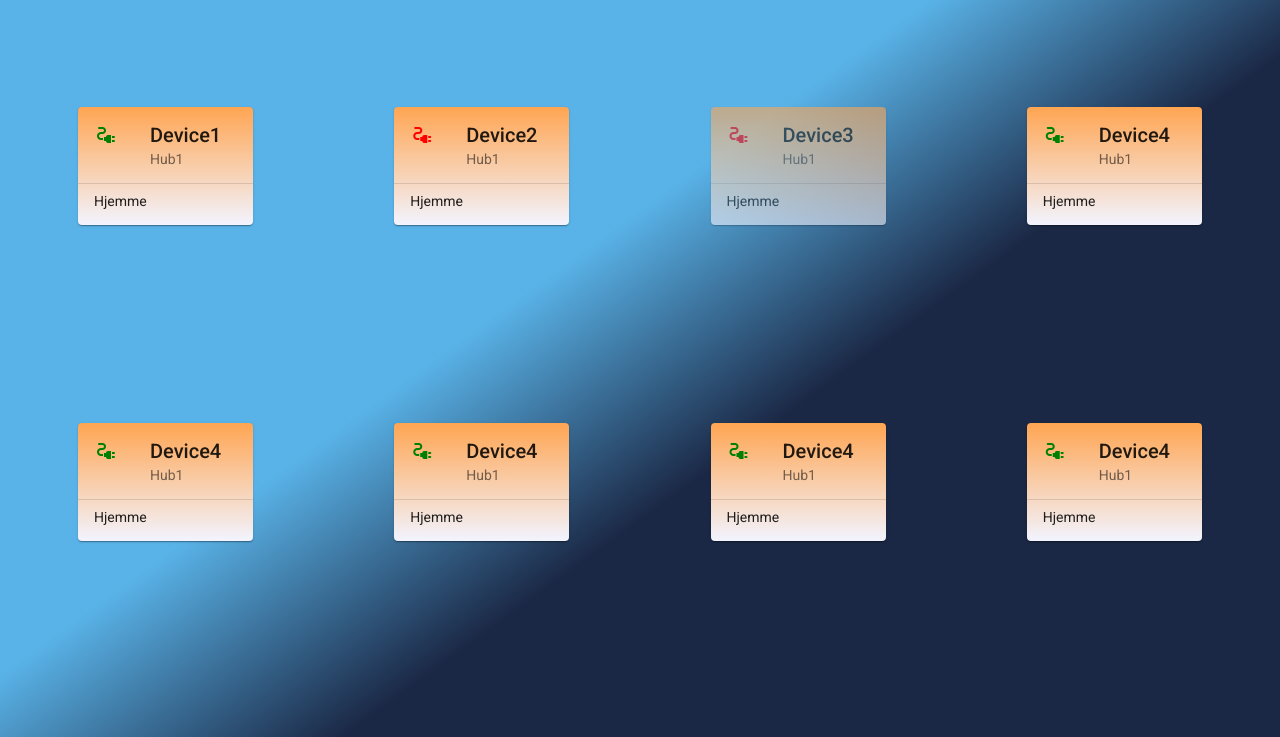
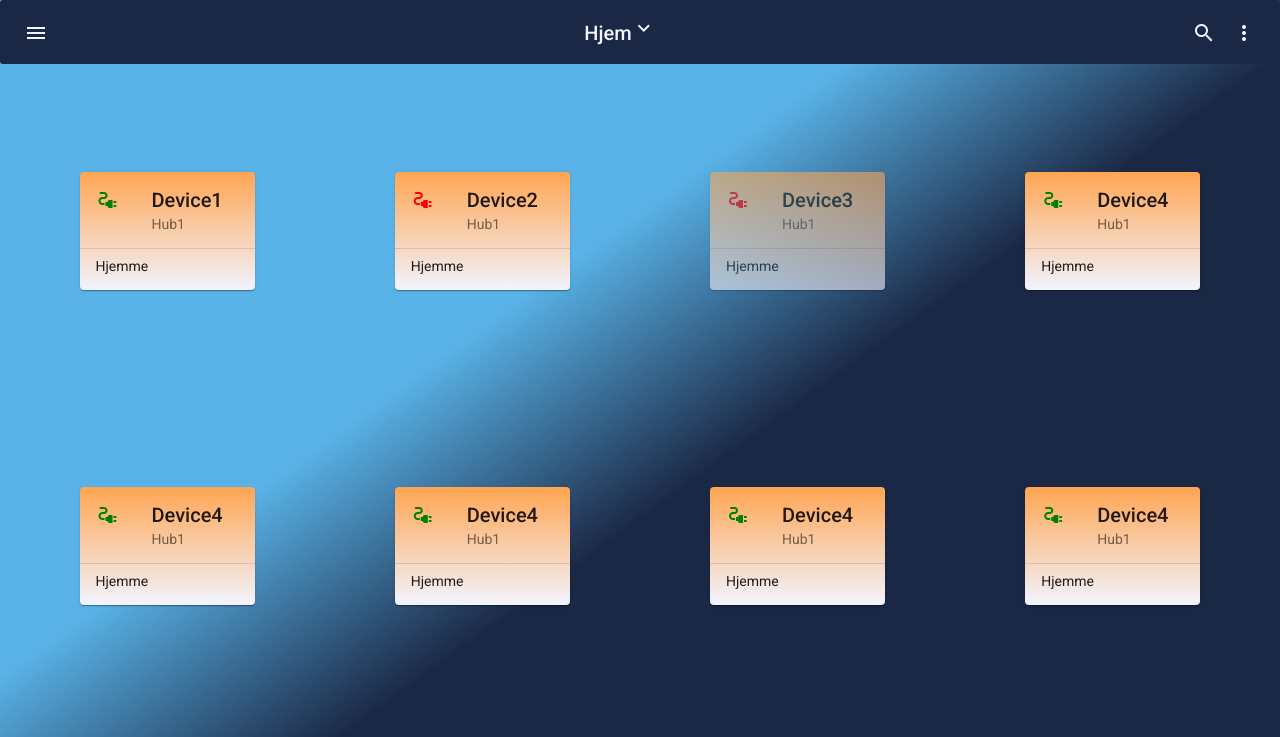
Before and after one commit to Casp7654/XPower, an Angular app in the folder source/webclient/XPower_WebClient/: page /iot in a window 1280 px wide. Shown: the top 737 px of the page. Built offline with nearby package versions, Linux system fonts and the light colour scheme.

Commit message:
Added toolbar menu

```diff
--- a/source/webclient/XPower_WebClient/src/app/Hub/hub-controller/hub-controller.component.html
+++ b/source/webclient/XPower_WebClient/src/app/Hub/hub-controller/hub-controller.component.html
@@ -1,17 +1,3 @@
- <mat-toolbar color="primary">
-   <button mat-icon-button class="example-icon" aria-label="Example icon-button with menu icon">
-    <mat-icon>menu</mat-icon>
-  </button>
-  <span class="example-spacer"></span>
-  <span>My App</span>
-  <span class="example-spacer"></span>
-  <button mat-icon-button class="example-icon search-icon" aria-label="Example icon-button with search icon">
-    <mat-icon>favorite</mat-icon>
-  </button>
-  <button mat-icon-button class="example-icon" aria-label="Example icon-button with share icon">
-   <mat-icon>share</mat-icon>
- </button>
-</mat-toolbar>
 <mat-grid-list cols="2" rowHeight="2:1">
   <div *ngFor="let currentHub of hubs">
     <mat-grid-tile>
--- /dev/null
+++ b/source/webclient/XPower_WebClient/src/app/Navigation/header/header.component.html
@@ -0,0 +1,19 @@
+<mat-toolbar class="primary-color spacer">
+<div class="spacer">
+    <button mat-icon-button (click)="onSidenavOpen()">
+        <mat-icon>menu</mat-icon>
+    </button>
+</div>
+<div class="spacer">
+    <a routerLink=""> Hjem</a>
+    <mat-icon>keyboard_arrow_down</mat-icon>
+</div>
+<div>
+    <button mat-icon-button (click)="onSidenavOpen()">
+        <mat-icon>search</mat-icon>
+    </button>
+    <button mat-icon-button (click)="onSidenavOpen()">
+        <mat-icon>more_vert</mat-icon>
+    </button>
+</div>
+</mat-toolbar>
--- /dev/null
+++ b/source/webclient/XPower_WebClient/src/app/Navigation/header/header.component.scss
@@ -0,0 +1,23 @@
+a {
+    text-decoration: none;
+    color: #F2F4FF;
+}
+a:hover, a:active{
+    color:lightgray;
+}
+
+mat-toolbar{
+    border-radius: 3px;
+}
+.spacer {
+    flex: 1 1 auto;
+  }
+
+mat-icon{
+    color: #F2F4FF;
+}
+@media(max-width: 959px){
+    mat-toolbar {
+        border-radius: 0px;
+    }
+}
--- /dev/null
+++ b/source/webclient/XPower_WebClient/src/app/Navigation/header/header.component.ts
@@ -0,0 +1,23 @@
+import { Component, OnInit, Output, EventEmitter } from '@angular/core';
+
+@Component({
+  selector: 'app-header',
+  templateUrl: './header.component.html',
+  styleUrls: ['./header.component.scss']
+})
+export class HeaderComponent implements OnInit {
+
+  //Event emitter for side navigation opening
+  @Output() public sidenavOpen = new EventEmitter();
+
+  constructor() { }
+
+  ngOnInit(): void {
+  }
+
+  //Emits the sidenavOpen event when called.
+  public onSidenavOpen(): void
+  {
+    this.sidenavOpen.emit();
+  };
+}
--- /dev/null
+++ b/source/webclient/XPower_WebClient/src/app/Navigation/sidenav-list/sidenav-list.component.html
@@ -0,0 +1,8 @@
+<mat-nav-list>
+    <a mat-list-item routerLink="/iot" (click)="onSidenavClose()">
+        <mat-icon>device_hub</mat-icon><span class ="nav-caption">Hubs</span>
+    </a>
+    <a mat-list-item routerLink="/iot" (click)="onSidenavClose()">
+        <mat-icon>wifi_tethering</mat-icon><span class ="nav-caption">IoT Enheder</span>
+    </a>
+</mat-nav-list>
--- /dev/null
+++ b/source/webclient/XPower_WebClient/src/app/Navigation/sidenav-list/sidenav-list.component.scss
@@ -0,0 +1,16 @@
+a {
+    text-decoration: none;
+    color: #F2F4FF;
+}
+a:hover, a:active{
+    color:lightgray;
+}
+
+.nav-caption{
+    display: inline-block;
+    padding-left: 6px;
+    color: #F2F4FF;
+}
+mat-icon{
+    color: #F2F4FF;
+}
--- /dev/null
+++ b/source/webclient/XPower_WebClient/src/app/Navigation/sidenav-list/sidenav-list.component.ts
@@ -0,0 +1,23 @@
+import { Component, OnInit, Output, EventEmitter } from '@angular/core';
+
+@Component({
+  selector: 'app-sidenav-list',
+  templateUrl: './sidenav-list.component.html',
+  styleUrls: ['./sidenav-list.component.scss']
+})
+export class SidenavListComponent implements OnInit {
+
+  //Event emitter for side navigation closing
+  @Output() public sidenavClose = new EventEmitter();
+
+  constructor() { }
+
+  ngOnInit(): void {
+  }
+
+  //Emits the sidenavClose event when called.
+  public onSidenavClose() : void {
+    this.sidenavClose.emit();
+  }
+
+}
--- a/source/webclient/XPower_WebClient/src/app/app.component.html
+++ b/source/webclient/XPower_WebClient/src/app/app.component.html
@@ -1,3 +1,11 @@
-<div>
-  <router-outlet></router-outlet>
-</div>
+<mat-sidenav-container>
+  <mat-sidenav #sidenav role="navigation">
+    <app-sidenav-list (sidenavClose)="sidenav.close()"></app-sidenav-list>
+  </mat-sidenav>
+  <mat-sidenav-content>
+    <app-header (sidenavOpen)="sidenav.toggle()"></app-header>
+    <main>
+      <router-outlet></router-outlet>
+    </main>
+  </mat-sidenav-content>
+</mat-sidenav-container>
--- a/source/webclient/XPower_WebClient/src/app/app.component.scss
+++ b/source/webclient/XPower_WebClient/src/app/app.component.scss
@@ -0,0 +1,11 @@
+mat-sidenav-container, mat-sidenav-content, mad-sidenav{
+    height: 100%;
+    background-color: transparent;
+}
+mat-sidenav {
+    width: 250px;
+    background-color: rgba(27,40,69,1);
+}
+main{
+    padding: 10px;
+}
--- a/source/webclient/XPower_WebClient/src/styles.scss
+++ b/source/webclient/XPower_WebClient/src/styles.scss
@@ -10,6 +10,10 @@ $linear-component-background: linear-gradient(180deg, rgba(255,165,82,1) 0%, rgb
   background: $linear-component-background;
   background-repeat: no-repeat;
   background-size: cover;
+}
+
+.primary-color{
+background-color: rgba(27,40,69,1);
 }
 
 .device {
@@ -30,3 +34,7 @@ html{
   background-size: cover;
   background-attachment: fixed;
 }
+body{
+  margin: 0;
+  padding: 0;
+}
```
Also changed, not shown: source/webclient/XPower_WebClient/src/app/app.module.ts (+11 -2 lines), 2 other files (tests, documents, lock files or other folders).
